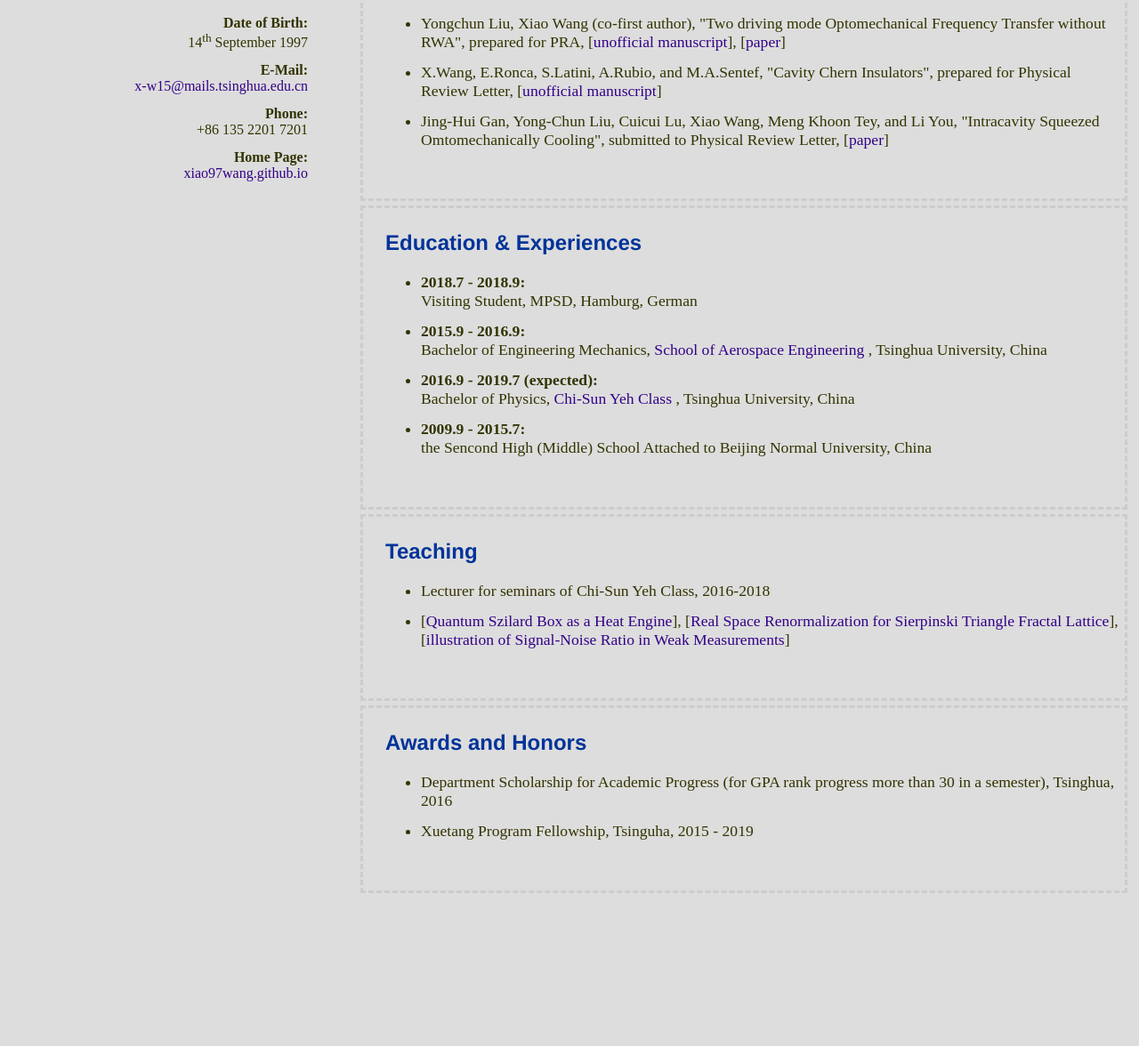
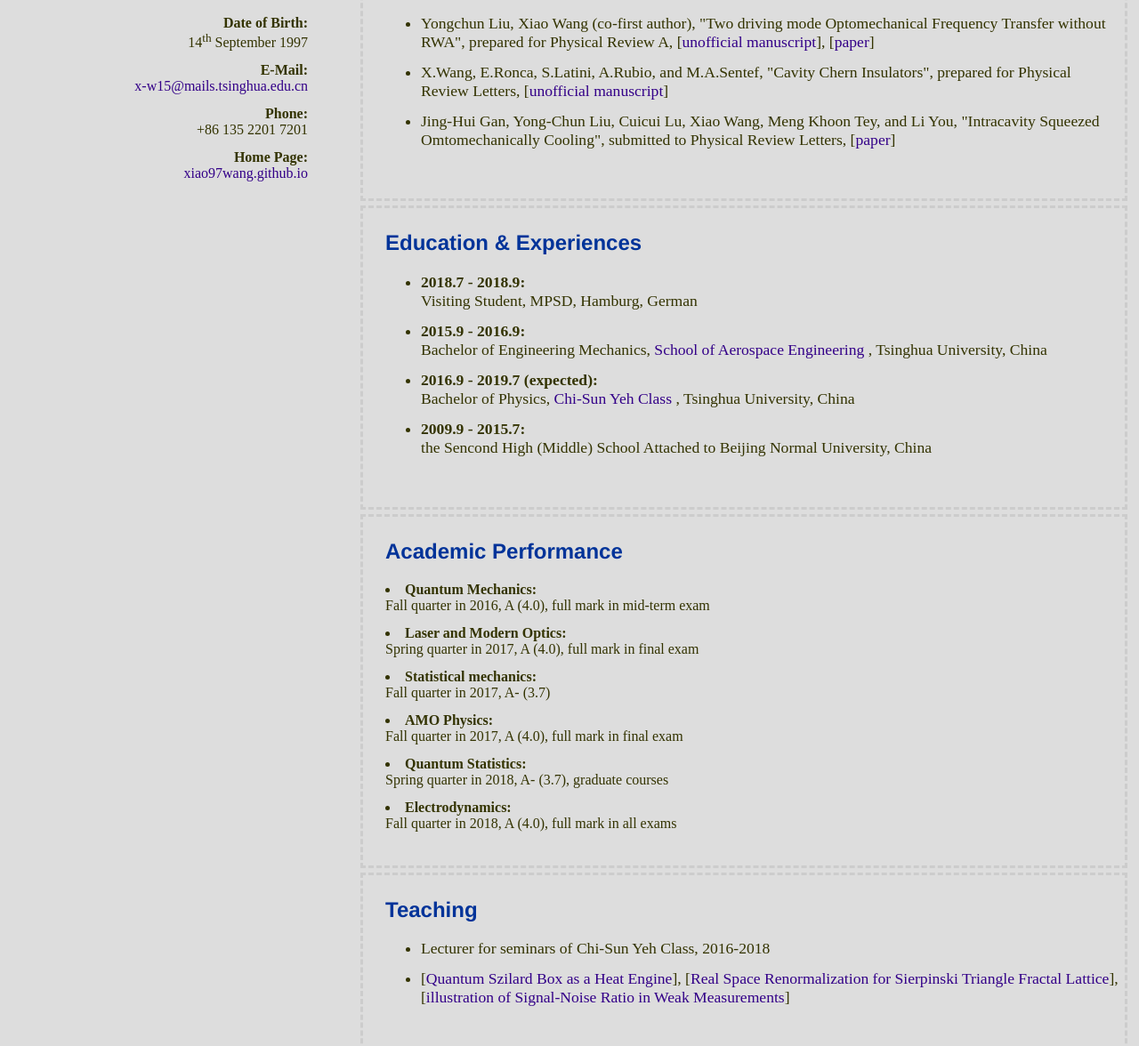
Before and after one commit to Xiao97Wang/Xiao97Wang.github.io, a plain HTML site: page index.html in a window 1280 px wide. Shown: the part 429-1605 px from the top of the page at 89% size. Before the commit the page ends 1441 px from the top, so only its background shows below. Drawn offline with Linux system fonts and the light colour scheme; a web font is replaced by a local one.

Commit message:
Update index.html

```diff
--- a/index.html
+++ b/index.html
@@ -117,9 +117,9 @@
     <div class="block">
         <h2>Publications</h2>
         <ul>
-            <li>Yongchun Liu, Xiao Wang (co-first author), "Two driving mode Optomechanical Frequency Transfer without RWA", prepared for PRA, [<a href="OMFT.pdf" target="_blank">unofficial manuscript</a>], [<a href="https://journals.aps.org/pr?/abstract/10.0000/PhysRev?.0.000000" target="_blank">paper</a>] </li>
-            <li>X.Wang, E.Ronca, S.Latini, A.Rubio, and M.A.Sentef, "Cavity Chern Insulators", prepared for Physical Review Letter, [<a href="QED Graphene.pdf" target="_blank">unofficial manuscript</a>]</li>
-            <li>Jing-Hui Gan, Yong-Chun Liu, Cuicui Lu, Xiao Wang, Meng Khoon Tey, and Li You, "Intracavity Squeezed Omtomechanically Cooling", submitted to Physical Review Letter, [<a href="https://arxiv.org/abs/0000.00000" target="_blank">paper</a>]</li>
+            <li>Yongchun Liu, Xiao Wang (co-first author), "Two driving mode Optomechanical Frequency Transfer without RWA", prepared for Physical Review A, [<a href="OMFT.pdf" target="_blank">unofficial manuscript</a>], [<a href="https://journals.aps.org/pr?/abstract/10.0000/PhysRev?.0.000000" target="_blank">paper</a>] </li>
+            <li>X.Wang, E.Ronca, S.Latini, A.Rubio, and M.A.Sentef, "Cavity Chern Insulators", prepared for Physical Review Letters, [<a href="QED Graphene.pdf" target="_blank">unofficial manuscript</a>]</li>
+            <li>Jing-Hui Gan, Yong-Chun Liu, Cuicui Lu, Xiao Wang, Meng Khoon Tey, and Li You, "Intracavity Squeezed Omtomechanically Cooling", submitted to Physical Review Letters, [<a href="https://arxiv.org/abs/0000.00000" target="_blank">paper</a>]</li>
         </ul>
     </div>
 
@@ -132,6 +132,18 @@
       <li><b>2016.9 - 2019.7 (expected)</b><br/> Bachelor of Physics, <a href="http://www.phys.tsinghua.edu.cn/publish/phyen/5588/index.html" target="_blank">Chi-Sun Yeh Class</a> , Tsinghua University, China</li>
       <li><b>2009.9 - 2015.7</b><br/> the Sencond High (Middle) School Attached to Beijing Normal University, China</li>
     </ul>
+    </div>
+
+    <div class="block">
+    <h2>Academic Performance</h2>
+    <u1>
+      <li><b>Quantum Mechanics</b><br/> Fall quarter in 2016, A (4.0), full mark in mid-term exam
+      <li><b>Laser and Modern Optics</b><br/> Spring quarter in 2017, A (4.0), full mark in final exam
+      <li><b>Statistical mechanics</b><br/> Fall quarter in 2017, A- (3.7)
+      <li><b>AMO Physics</b><br/> Fall quarter in 2017, A (4.0), full mark in final exam
+      <li><b>Quantum Statistics</b><br/> Spring quarter in 2018, A- (3.7), graduate courses
+      <li><b>Electrodynamics</b><br/> Fall quarter in 2018, A (4.0), full mark in all exams
+    </u1>
     </div>
 
     <div class="block">
```
